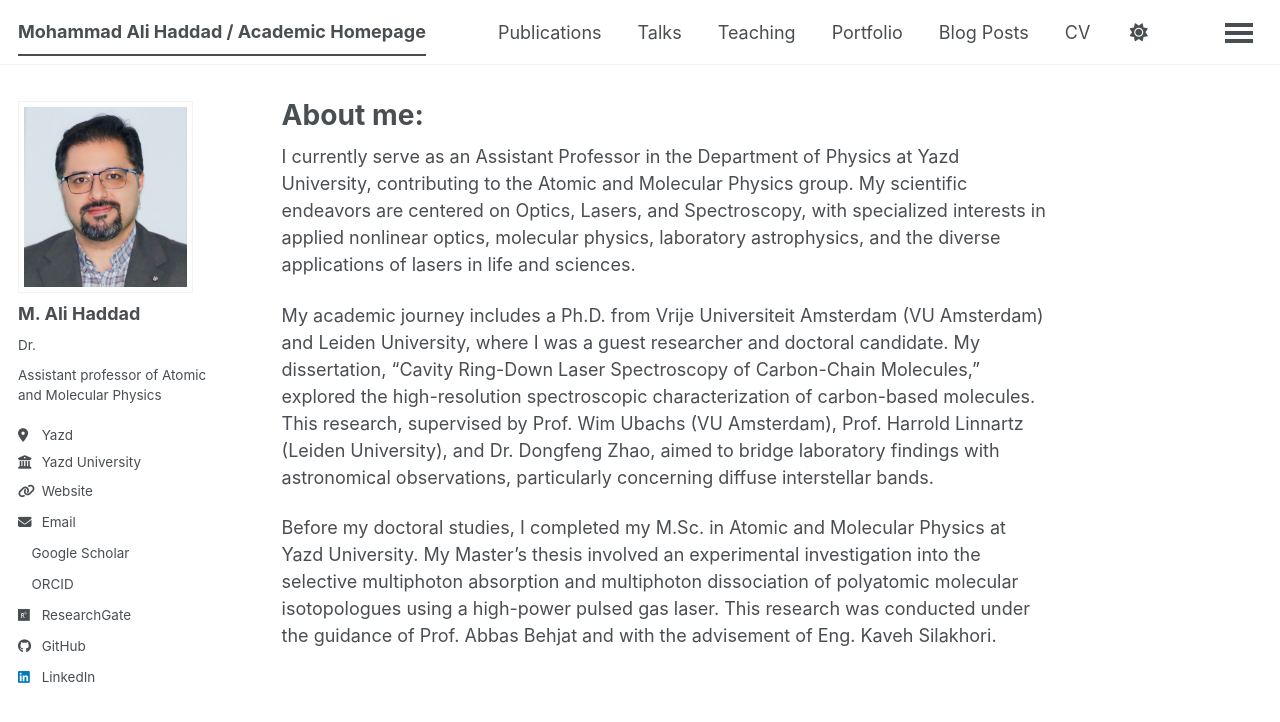
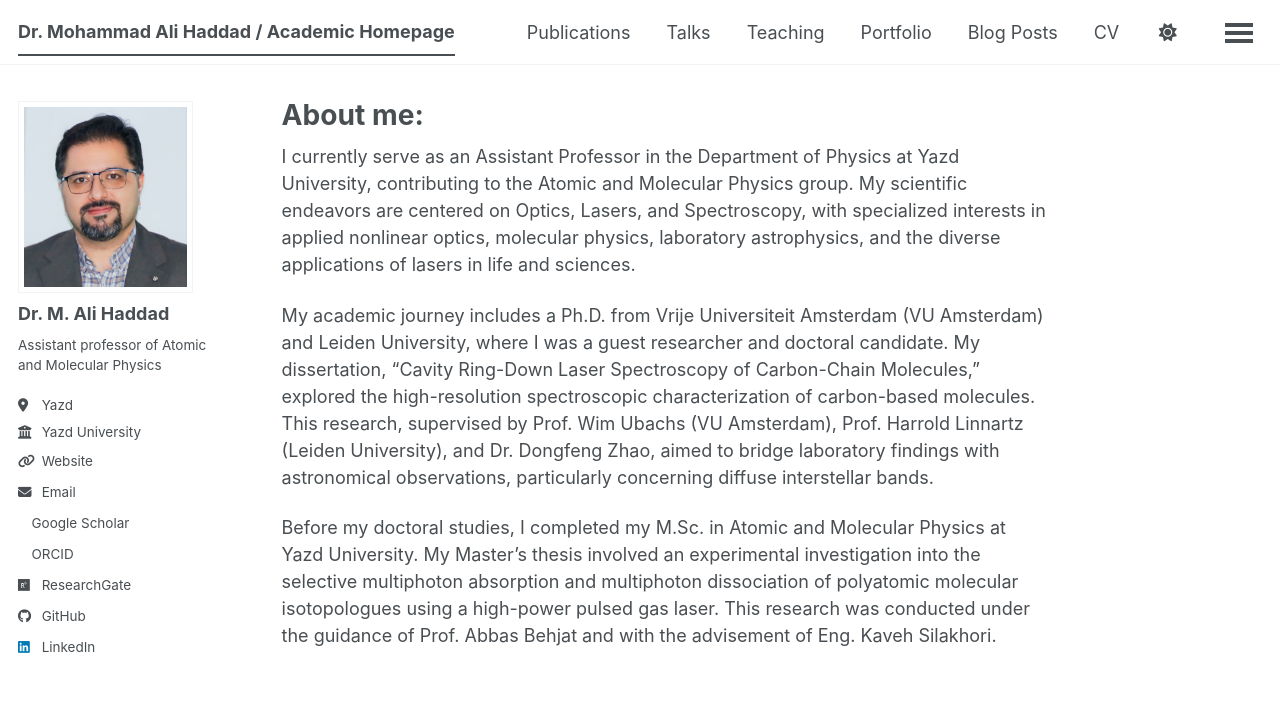
Before and after one commit to ma-haddad/ma-haddad.github.io, a Jekyll site: the page built from _pages/about.md, in a window 1280 px wide. Shown: the top 722 px of the page. Built offline with Jekyll 4.4.1, drawn with Linux system fonts in a browser that asks for light colours; a style sheet for code colours, icons or effects is not loaded.

```diff
--- a/_config.yml
+++ b/_config.yml
@@ -9,7 +9,7 @@
 # Basic Site Settings
 locale                   : "en-US"
 site_theme               : "default" # The available themes options are "default", "air", "sunrise", "mint", "dirt" and "contrast"
-title                    : "Mohammad Ali Haddad / Academic Homepage"
+title                    : "Dr. Mohammad Ali Haddad / Academic Homepage"
 title_separator          : "-"
 name                     : &name "Mohammad Ali Haddad"
 description              : &description "Assistant professor of Atomic and Molecular Physics"   # Update this with a general description of your site, this is the default if not overridden by a page
@@ -24,8 +24,8 @@ repository               : "ma-haddad.github.io"
 author:
   # Biographic information
   avatar             : "mypic.jpg"
-  name               : "M. Ali Haddad"
-  pronouns           : "Dr."
+  name               : "Dr. M. Ali Haddad"
+  pronouns           : #"Dr."
   bio                : "Assistant professor of Atomic and Molecular Physics"
   location           : "Yazd"
   employer           : "Yazd University"
```
